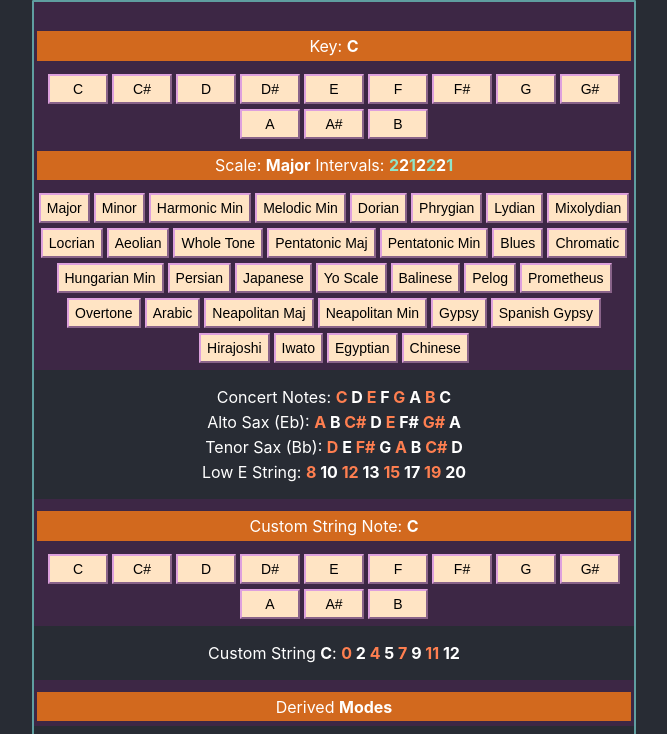
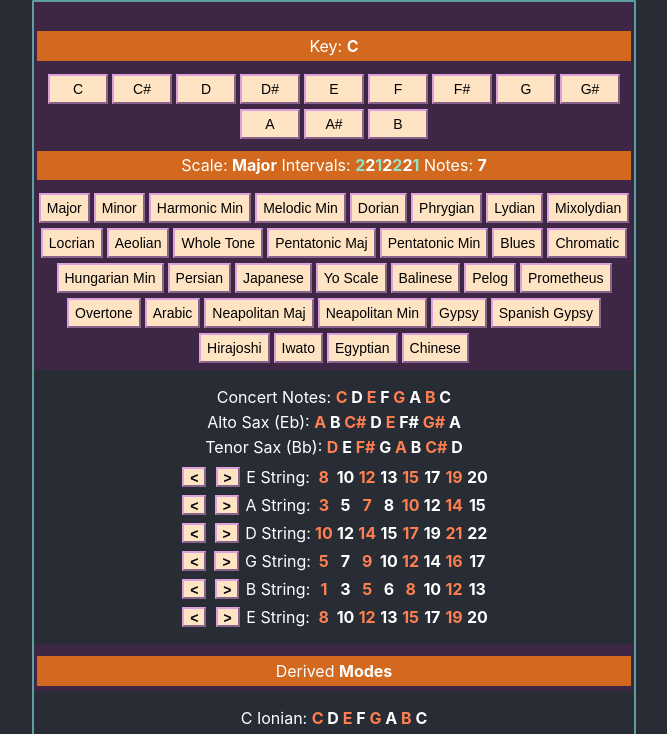
Before and after one commit to selfup/beepboop, a React (Create React App) app: page / in a window 1280 px wide. Shown: the top 734 px of the page, without its empty margins (306-973 px from the left). Built offline with nearby package versions, Linux system fonts and the light colour scheme.

Commit message:
make all strings changeable

```diff
--- a/src/App.css
+++ b/src/App.css
@@ -31,6 +31,10 @@ button {
   font-size: 14px;
   background-color: bisque;
   color: black;
+}
+
+.string-transpose {
+  height: 20px;
 }
 
 .key-button {
--- a/src/Components/Notes.js
+++ b/src/Components/Notes.js
@@ -5,7 +5,24 @@ import {
   toFretsOnString,
 } from '../lib/scales';
 
+import { keyNames } from '../lib/keys';
+
+import { useState } from 'react';
+
 export function NotesSection({ customScale }) {
+  const [state, setState] = useState({
+    strings: [
+      { idx: 4 },
+      { idx: 9 },
+      { idx: 2 },
+      { idx: 7 },
+      { idx: 11 },
+      { idx: 4 },
+    ],
+  });
+
+  const { strings } = state;
+
   const concertNotes = scaleNotes(
     customScale.root,
     customScale.pattern,
@@ -21,52 +38,90 @@ export function NotesSection({ customScale }) {
     customScale.pattern,
   ).map((note) => note.name);
 
-  const lowEString = toFretsOnString(
+  return (
+    <div className="notes-section">
+      <p className="notes">Concert Notes: {mapNotes(concertNotes)}</p>
+      <p className="notes">Alto Sax (Eb): {mapNotes(altoSax)}</p>
+      <p className="notes">Tenor Sax (Bb): {mapNotes(tenorSax)}</p>
+      <table style={{ width: '100%', display: 'inline' }}>
+        <tbody>
+          {strings.map((string, i) =>
+            stringRow({ i, string, strings, customScale, setState }),
+          )}
+        </tbody>
+      </table>
+    </div>
+  );
+}
+
+const stringRow = ({ i, string, strings, customScale, setState }) => {
+  let newStrings = [...strings];
+
+  const keyName = keyNames[string.idx];
+
+  const scaleOnString = toFretsOnString(
     customScale.root,
     customScale.pattern,
-    'E',
+    keyName,
   );
 
   return (
-    <div className="notes-section">
-      <p className="notes">
-        Concert Notes:{' '}
-        {concertNotes.map((concertNote, idx) => (
-          <b key={idx} style={{ color: idx % 2 ? '' : 'coral' }}>
-            {concertNote}{' '}
-          </b>
-        ))}
-      </p>
+    <tr key={i} className="notes">
+      {/* <td> */}
+      <td>
+        <button
+          className="string-transpose"
+          onClick={() => {
+            let newString = newStrings[i];
 
-      <p className="notes">
-        Alto Sax (Eb):{' '}
-        {altoSax.map((altoNote, idx) => (
-          <b key={idx} style={{ color: idx % 2 ? '' : 'coral' }}>
-            {altoNote}{' '}
-          </b>
-        ))}
-      </p>
+            if (newString.idx === 0) {
+              newString.idx = 11;
+            } else {
+              newString.idx -= 1;
+            }
 
-      <p className="notes">
-        Tenor Sax (Bb):{' '}
-        {tenorSax.map((tenorNote, idx) => (
-          <b key={idx} style={{ color: idx % 2 ? '' : 'coral' }}>
-            {tenorNote}{' '}
-          </b>
-        ))}
-      </p>
+            setState({ strings: newStrings });
+          }}
+        >
+          <b>{'<'}</b>
+        </button>
+      </td>
+      <td>
+        <button
+          className="string-transpose"
+          onClick={() => {
+            let newString = newStrings[i];
 
-      <p className="notes">
-        Low E String:{' '}
-        <b>
-          {' '}
-          {lowEString.map((lowEStringNote, idx) => (
-            <b key={idx} style={{ color: idx % 2 ? '' : 'coral' }}>
-              {lowEStringNote}{' '}
-            </b>
-          ))}{' '}
-        </b>
-      </p>
-    </div>
+            if (newString.idx === 11) {
+              newString.idx = 0;
+            } else {
+              newString.idx += 1;
+            }
+
+            setState({ strings: newStrings });
+          }}
+        >
+          <b>{'>'}</b>
+        </button>{' '}
+        {keyName} String:
+      </td>
+      {mapTableNotes(scaleOnString)}
+    </tr>
   );
+};
+
+function mapNotes(notes) {
+  return notes.map((note, idx) => (
+    <b key={idx} style={{ color: idx % 2 ? '' : 'coral' }}>
+      {note}{' '}
+    </b>
+  ));
 }
+
+function mapTableNotes(notes) {
+  return notes.map((note, idx) => (
+    <td style={{ color: idx % 2 ? '' : 'coral' }} key={idx}>
+      <b>{note}</b>
+    </td>
+  ));
+}
--- a/src/Components/Scale.js
+++ b/src/Components/Scale.js
@@ -14,7 +14,8 @@ export function ScaleSection({
           <b key={idx} style={{ color: idx % 2 ? '' : '#90e4c8' }}>
             {interval}
           </b>
-        ))}
+        ))}{' '}
+        Notes: <b>{customScaleIntervals.length}</b>
       </p>
       <div className="section">
         {scaleNames.map((name, idx) => (
--- a/src/Components/Sections.js
+++ b/src/Components/Sections.js
@@ -1,7 +1,6 @@
 import { ScaleSection } from './Scale.js';
 import { KeySection } from './Key.js';
 import { NotesSection } from './Notes.js';
-import { CustomNoteSection } from './CustomNote.js';
 import { Modes } from './Modes.js';
 import { Triads } from './Triads.js';
 
@@ -19,7 +18,9 @@ export function Sections({
   const scalePatterns = allPatterns().find(
     (p) => p.name === scaleName,
   );
+
   const customScale = Scale(Note(scaleKey), scalePatterns);
+
   const customScaleIntervals = scalePatterns.intervals;
 
   return (
@@ -36,7 +37,7 @@ export function Sections({
         customScaleIntervals={customScaleIntervals}
       />
       <NotesSection customScale={customScale} />
-      <CustomNoteSection customScale={customScale} />
+      {/* <CustomNoteSection customScale={customScale} /> */}
       <Modes
         scaleKey={scaleKey}
         scaleName={scaleName}
--- a/src/lib/constants.js
+++ b/src/lib/constants.js
@@ -1,4 +1,3 @@
-// notes
 export const C = 'C';
 export const C_SHARP = 'C#';
 export const D = 'D';
@@ -12,17 +11,18 @@ export const A = 'A';
 export const A_SHARP = 'A#';
 export const B = 'B';
 
-// scales
 export const MAJOR = 'Major';
+export const PENTATONIC_MAJOR = 'Pentatonic Maj';
+export const NEAPOLITAN_MAJOR = 'Neapolitan Maj';
 export const MINOR = 'Minor';
 export const HARMONIC_MINOR = 'Harmonic Min';
 export const MELODIC_MINOR = 'Melodic Min';
+export const PENTATONIC_MINOR = 'Pentatonic Min';
+export const HUNGARIAN_MINOR = 'Hungarian Min';
+export const NEAPOLITAN_MINOR = 'Neapolitan Min';
+export const BLUES = 'Blues';
 export const WHOLE_TONE = 'Whole Tone';
-export const PENTATONIC_MAJOR = 'Pentatonic Maj';
-export const PENTATONIC_MINOR = 'Pentatonic Min';
-export const BLUES = 'Blues';
 export const CHROMATIC = 'Chromatic';
-export const HUNGARIAN_MINOR = 'Hungarian Min';
 export const PERSIAN = 'Persian';
 export const JAPANESE_IN_SEN = 'Japanese';
 export const YO_SCALE = 'Yo Scale';
@@ -31,8 +31,6 @@ export const PELOG = 'Pelog';
 export const PROMETHEUS = 'Prometheus';
 export const OVERTONE = 'Overtone';
 export const ARABIC = 'Arabic';
-export const NEAPOLITAN_MAJOR = 'Neapolitan Maj';
-export const NEAPOLITAN_MINOR = 'Neapolitan Min';
 export const GYPSY = 'Gypsy';
 export const SPANISH_GYPSY = 'Spanish Gypsy';
 export const HIRAJOSHI = 'Hirajoshi';
@@ -40,22 +38,34 @@ export const IWATO = 'Iwato';
 export const EGYPTIAN = 'Egyptian';
 export const CHINESE = 'Chinese';
 
-// modes
+// "Ionian"
 export const IONIAN = 'Ionian';
+export const IONIAN_SHARP_5 = 'Locrian #6';
+
+// "Dorian"
 export const DORIAN = 'Dorian';
+export const DORIAN_FLAT_2 = 'Dorian b2';
+export const DORIAN_SHARP_4 = 'Dorian #4';
+
+// "Phrygian"
 export const PHRYGIAN = 'Phrygian';
+export const PHRYGIAN_DOMINANT = 'Phrygian Dominant';
+
+// "Lydian"
 export const LYDIAN = 'Lydian';
+export const LYDIAN_AUGMENTED = 'Lydian Augmented';
+export const LYDIAN_DOMINANT = 'Lydian Dominant';
+export const LYDIAN_SHARP_2 = 'Lydian #2';
+
+// "Mixolydian"
 export const MIXOLYDIAN = 'Mixolydian';
+export const MIXOLYDIAN_FLAT_6 = 'Mixolydian b6';
+
+// "Aeolian"
 export const AEOLIAN = 'Aeolian';
+
+// "Locrian"
 export const LOCRIAN = 'Locrian';
 export const LOCRIAN_SHARP_6 = 'Locrian #6';
-export const IONIAN_SHARP_5 = 'Locrian #6';
-export const DORIAN_SHARP_4 = 'Dorian #4';
-export const PHRYGIAN_DOMINANT = 'Phrygian Dominant';
-export const LYDIAN_SHARP_2 = 'Lydian #2';
 export const ULTRALOCRIAN = 'Ultralocrian';
-export const DORIAN_FLAT_2 = 'Dorian b2';
-export const LYDIAN_AUGMENTED = 'Lydian Augmented';
-export const LYDIAN_DOMINANT = 'Lydian Dominant';
-export const MIXOLYDIAN_FLAT_6 = 'Mixolydian b6';
 export const SUPERLOCRIAN = 'Superlocrian';
```
